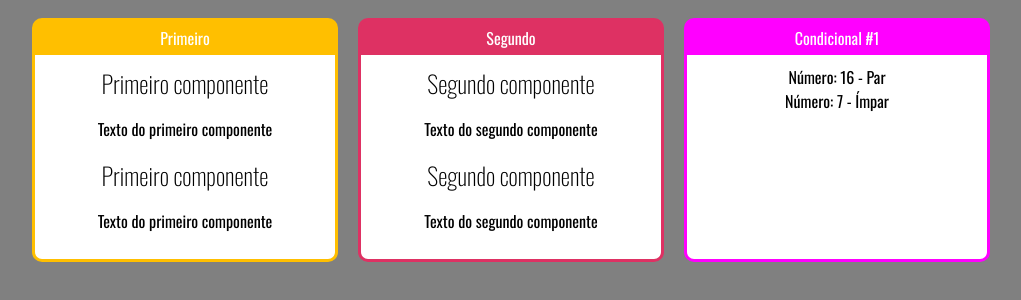
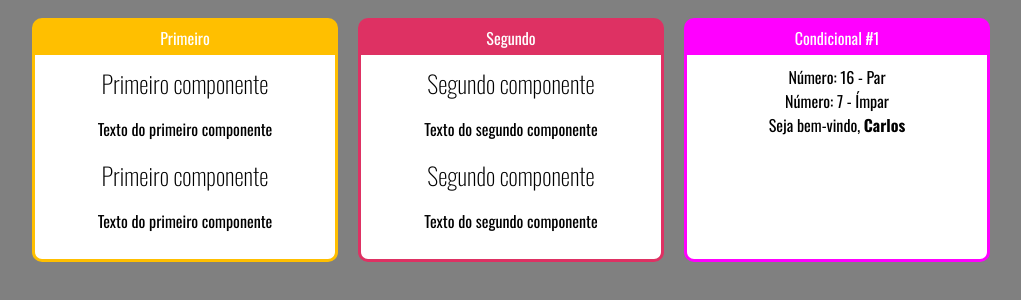
Before and after one commit to itfernandolira/react-basics-part-two, a JavaScript app: page / in a window 1280 px wide. Shown: the top 300 px of the page, without its empty margins (129-1150 px from the left). Built offline with nearby package versions, Linux system fonts and the light colour scheme.

Commit message:
Conditional Render - part 2

```diff
--- a/src/App.js
+++ b/src/App.js
@@ -2,6 +2,7 @@ import Primeiro from "./components/basic/Primeiro";
 import Segundo from "./components/basic/Segundo";
 import Card from "./components/layout/Card";
 import ParOuImpar from "./components/basic/ParOuImpar";
+import UserInfo from "./components/basic/UserInfo";
 import './App.css';
 
 const app = () => {
@@ -19,6 +20,7 @@ const app = () => {
                 <Card title="Condicional #1" color="#FF00FF">
                     <ParOuImpar numero={16} />
                     <ParOuImpar numero={7} />
+                    <UserInfo user={{ nome: 'Carlos'}} />
                 </Card>
             </div>
         </div>
--- /dev/null
+++ b/src/components/basic/If.js
@@ -0,0 +1,9 @@
+const condicaoIf = props => {
+    if (props.teste) {
+        return props.children;
+    } else {
+        return false;
+    }
+}
+
+export default condicaoIf;
--- /dev/null
+++ b/src/components/basic/UserInfo.js
@@ -0,0 +1,14 @@
+import If from './If'
+
+const userInfo = props => {
+    const user = props.user || {}
+    return (
+        <div>
+            <If teste={user && user.nome}>
+                Seja bem-vindo, <strong>{user.nome}</strong>
+            </If>
+        </div>
+    )
+}
+
+export default userInfo;
```
